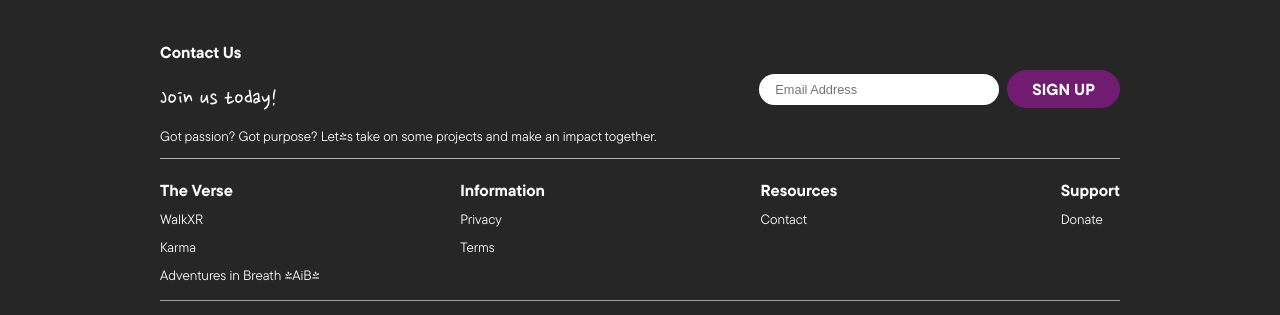
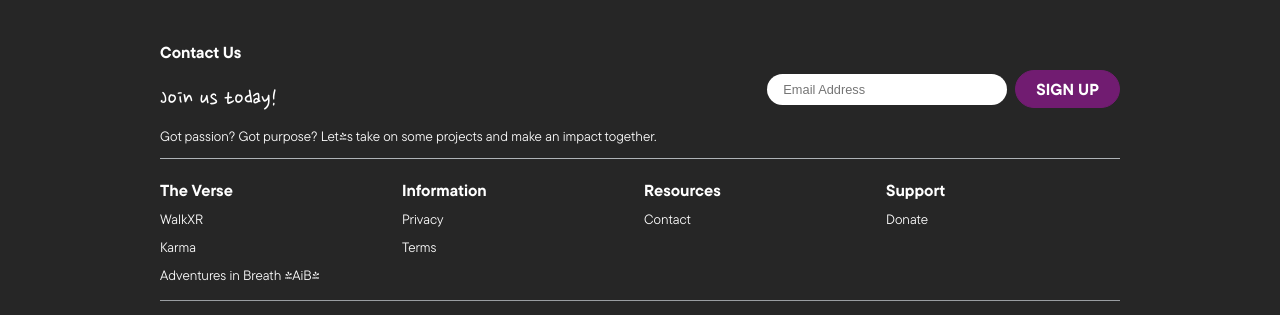
Before and after one commit to bstintheverse/theversewebdev, a React (Vite) app in the folder client/: page /404 in a window 1280 px wide. Shown: the part 567-882 px from the top of the page. Built offline with nearby package versions, Linux system fonts and the light colour scheme; grey boxes are pictures that could not be loaded.

Commit message:
import button mixin and update support header styling

```diff
--- a/client/src/components/Footer/Footer.scss
+++ b/client/src/components/Footer/Footer.scss
@@ -105,13 +105,7 @@
     }
 
     &__button {
-        background-color: $button-primary-background;
-        font-size: .75rem;
-        font-weight: bold;
-        text-transform: uppercase;
-        border: .0625rem solid $button-primary-background;
-        border-radius: 1.5625rem;
-        padding: 0.5rem 1.5rem;
+        @include button($button-primary-background, $button-primary-border);
 
         @include tablet {
             font-size: 0.8rem;
@@ -124,7 +118,7 @@
 }
 
 .nav {
-    &__the-verse, &__information, &__resources {
+    &__the-verse, &__information, &__resources, &__support {
         width: 100%;
         @include flexbox(column);
         align-items: center;
```
